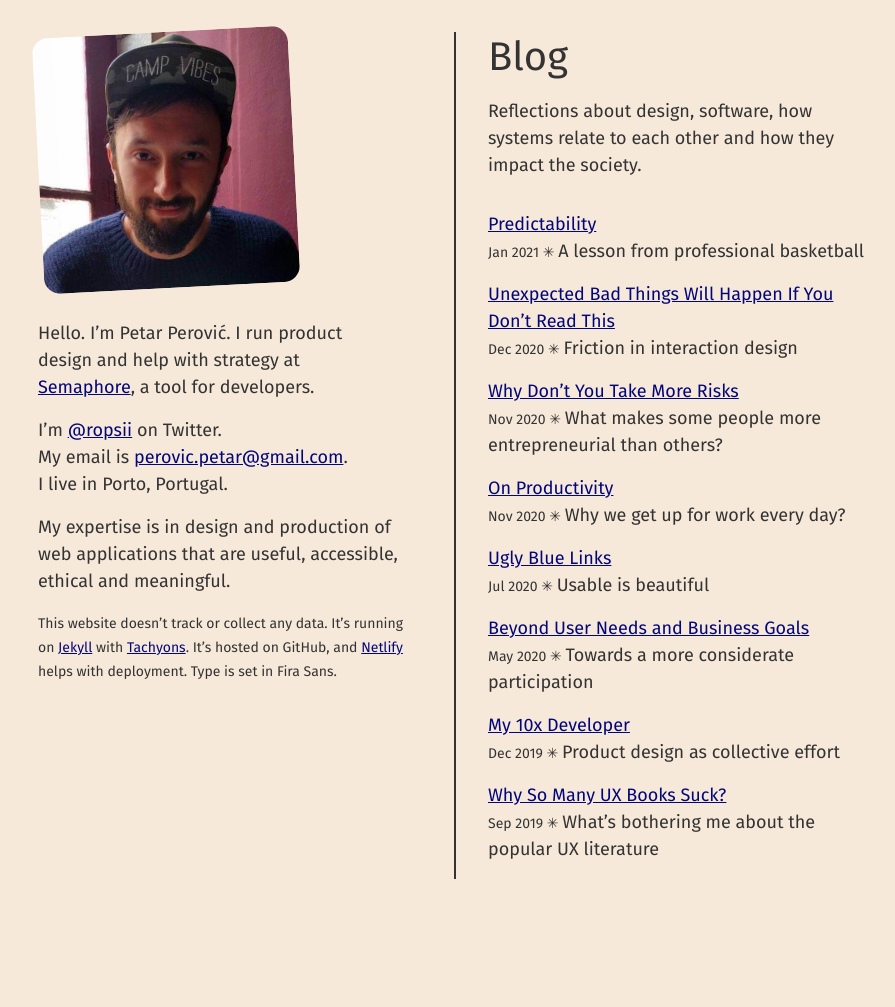
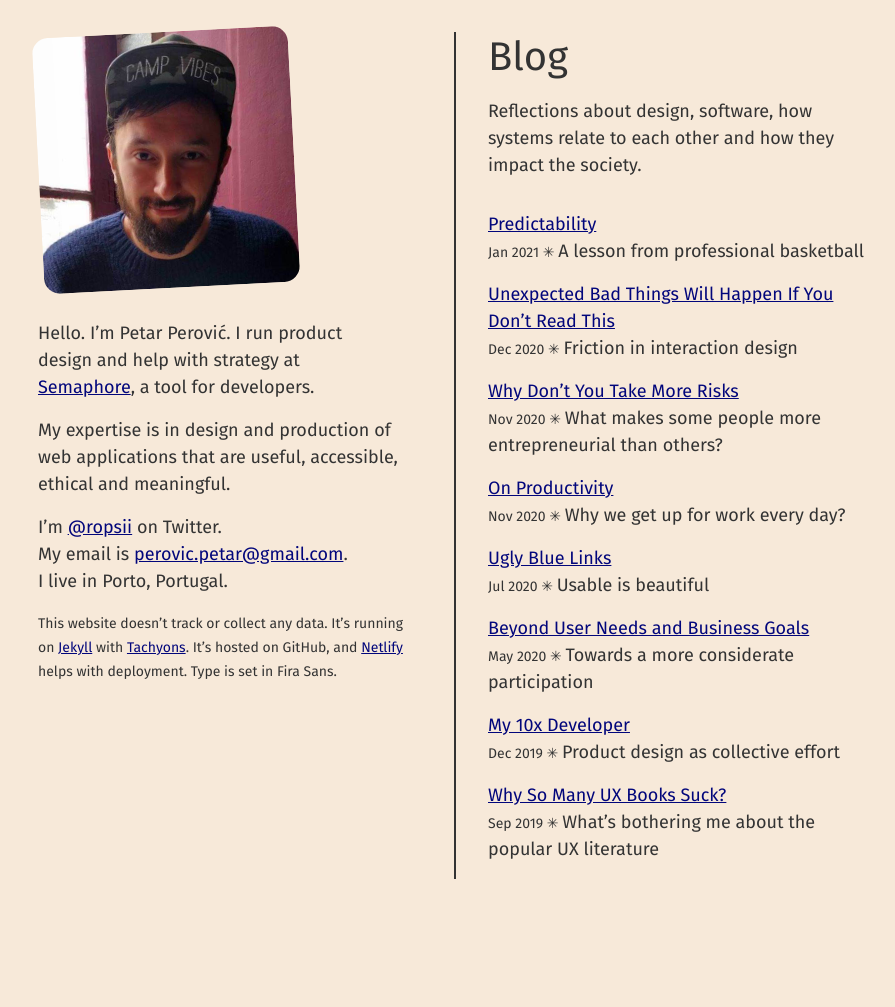
Before and after one commit to ropsii/ropsii.github.io, a Jekyll site: the page built from index.markdown, in a window 1280 px wide. Shown: the whole page, without its empty margins (186-1081 px from the left). Built offline with Jekyll 4.4.1, drawn with Linux system fonts in a browser that asks for light colours.

Commit message:
homepage bio position

```diff
--- a/_layouts/home.html
+++ b/_layouts/home.html
@@ -12,11 +12,12 @@
                 <div class="f5 f4-m">
                     <p class="measure-narrow-m mb3">Hello. I’m Petar Perović. I run product design and help with strategy at <a href="https://semaphoreci.com">Semaphore</a>, a tool for developers.</p>
 
+                    <p class="mb3">My expertise is in design and production of web applications that are useful, accessible, ethical and meaningful.</p>
+
                     <p class="mb0">I’m <a href="https://twitter.com/ropsii">@ropsii</a> on Twitter.</p>
                     <p class="mb0">My email is <a href="&#109;&#97;&#105;&#108;&#116;&#111;&#58;&#112;&#101;&#114;&#111;&#118;&#105;&#99;&#46;&#112;&#101;&#116;&#97;&#114;&#64;&#103;&#109;&#97;&#105;&#108;&#46;&#99;&#111;&#109;">&#112;&#101;&#114;&#111;&#118;&#105;&#99;&#46;&#112;&#101;&#116;&#97;&#114;&#64;&#103;&#109;&#97;&#105;&#108;&#46;&#99;&#111;&#109;</a>.</p>
                     <p class="mb3">I live in Porto, Portugal.</p>
 
-                    <p class="mb3">My expertise is in design and production of web applications that are useful, accessible, ethical and meaningful.</p>
                 </div>
 
                 <p class="dn di-m f6 mt3 mt4-m mb0">This website doesn’t track or collect any data. It’s running on <a href="https://jekyllrb.com/">Jekyll</a> with <a href="https://tachyons.io/">Tachyons</a>. It’s hosted on GitHub, and <a href="https://www.netlify.com/">Netlify</a> helps with deployment. Type is set in Fira Sans.</p>
```
